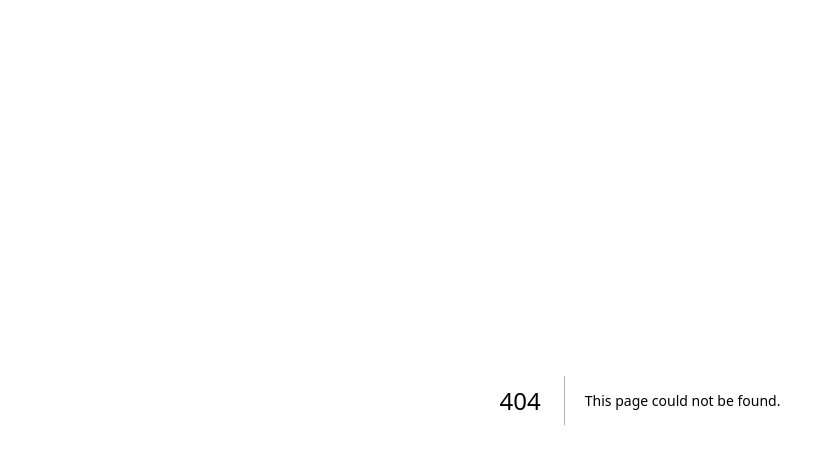
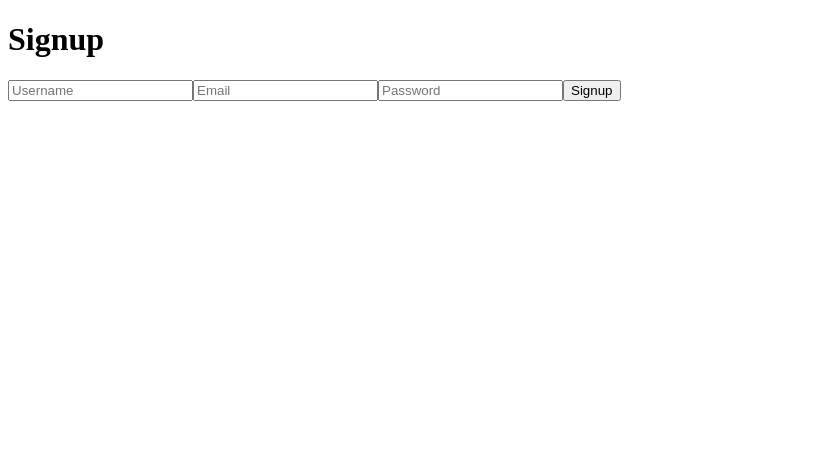
Before and after one commit to n-0x/todo_web, a Next.js app: page /signup in a window 1280 px wide. Before the commit this address had no page. Shown: the top 464 px of the page, without its empty margins (0-835 px from the left). Built offline with nearby package versions, Linux system fonts and the light colour scheme.

Commit message:
Added basic login / singup-ui.

```diff
--- /dev/null
+++ b/src/app/signup/page.tsx
@@ -0,0 +1,13 @@
+export default function Signup() {
+    return (
+        <div>
+            <h1>Signup</h1>
+            <form>
+                <input placeholder="Username" type="text"></input>
+                <input placeholder="Email" type="email"></input>
+                <input placeholder="Password" type="password"></input>
+                <button type="submit">Signup</button>
+            </form>
+        </div>
+    )
+}
```
Also changed, not shown: src/app/page.tsx (+9 -2 lines).
